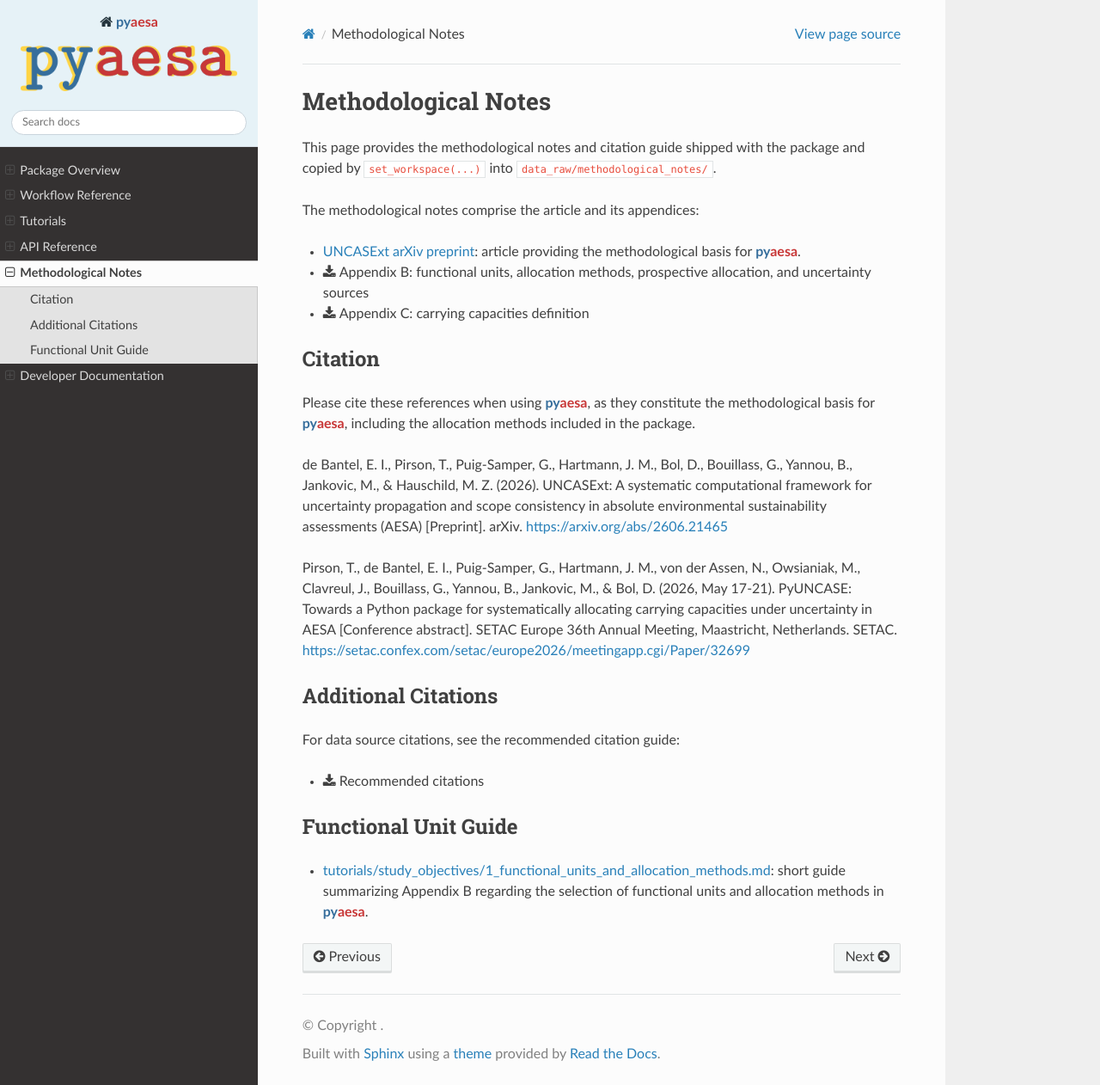
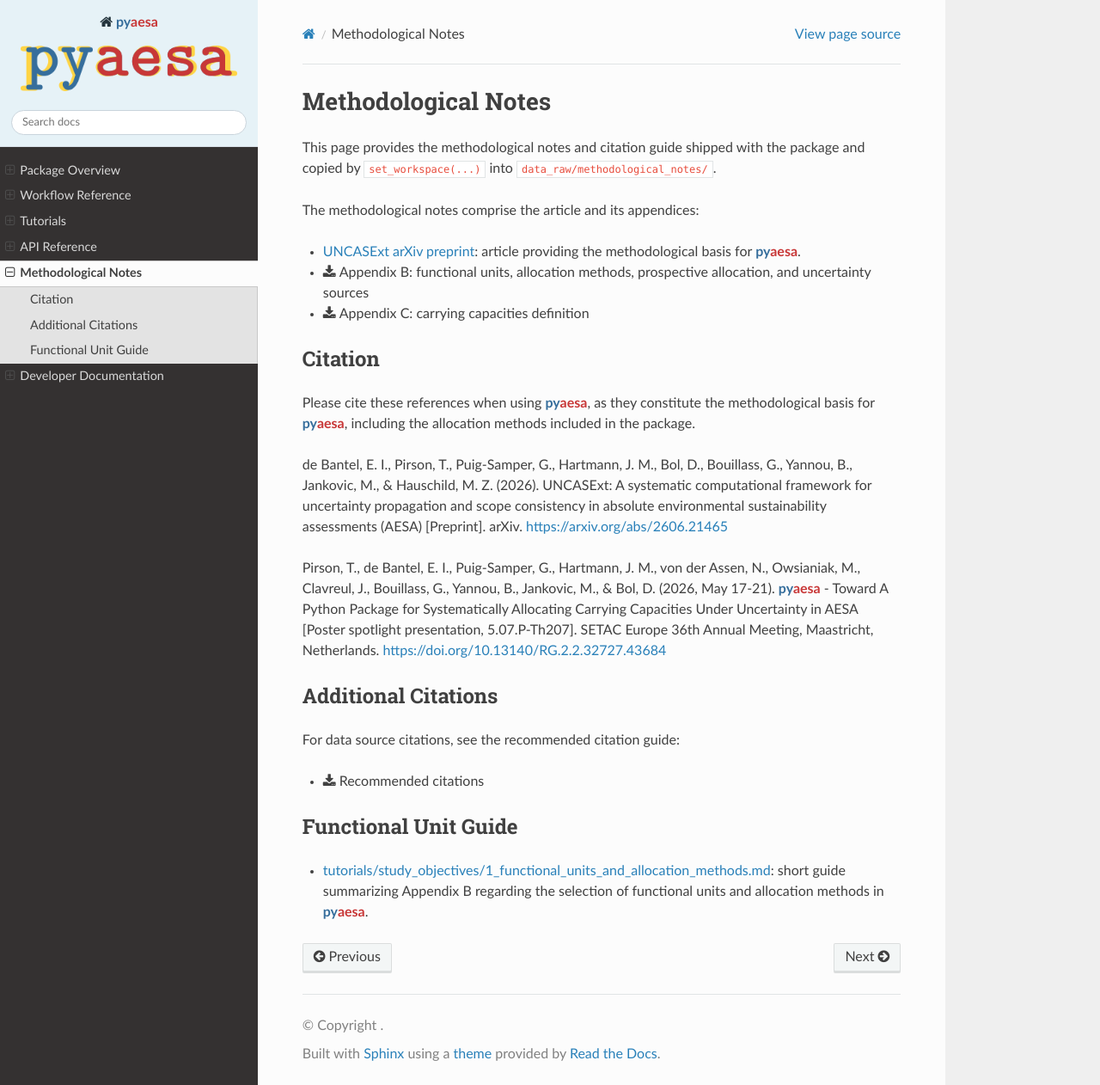
Before and after one commit to AESAtoolkit/pyaesa, a Sphinx documentation site: the page built from docs/methodological_notes.rst, in a window 1280 px wide and 1262 px high. Shown: the whole window at 86% size. Built offline with Sphinx 7.4.7 and the Read the Docs theme 3.1.0, drawn with Linux system fonts in a browser that asks for light colours; pages that are not in the unit, such as notebooks, are missing from menus.

Commit message:
Update pyaesa poster citation

```diff
--- a/docs/methodological_notes.rst
+++ b/docs/methodological_notes.rst
@@ -27,11 +27,11 @@ scope consistency in absolute environmental sustainability assessments (AESA)
 
 Pirson, T., de Bantel, E. I., Puig-Samper, G., Hartmann, J. M., von der
 Assen, N., Owsianiak, M., Clavreul, J., Bouillass, G., Yannou, B.,
-Jankovic, M., & Bol, D. (2026, May 17-21). PyUNCASE: Towards a Python package
-for systematically allocating carrying capacities under uncertainty in AESA
-[Conference abstract]. SETAC Europe 36th Annual Meeting, Maastricht,
-Netherlands. SETAC.
-https://setac.confex.com/setac/europe2026/meetingapp.cgi/Paper/32699
+Jankovic, M., & Bol, D. (2026, May 17-21). pyaesa - Toward A Python Package
+for Systematically Allocating Carrying Capacities Under Uncertainty in AESA
+[Poster spotlight presentation, 5.07.P-Th207]. SETAC Europe 36th Annual
+Meeting, Maastricht, Netherlands.
+https://doi.org/10.13140/RG.2.2.32727.43684
 
 Additional Citations
 --------------------
```
Also changed, not shown: README.md (+5 -5 lines), docs/workflow_reference.md (+5 -5 lines), 2 other files.
